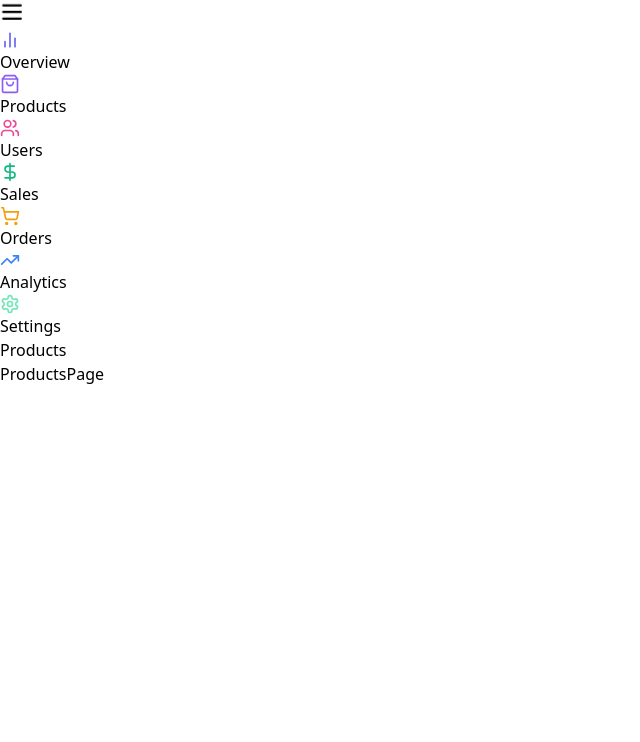
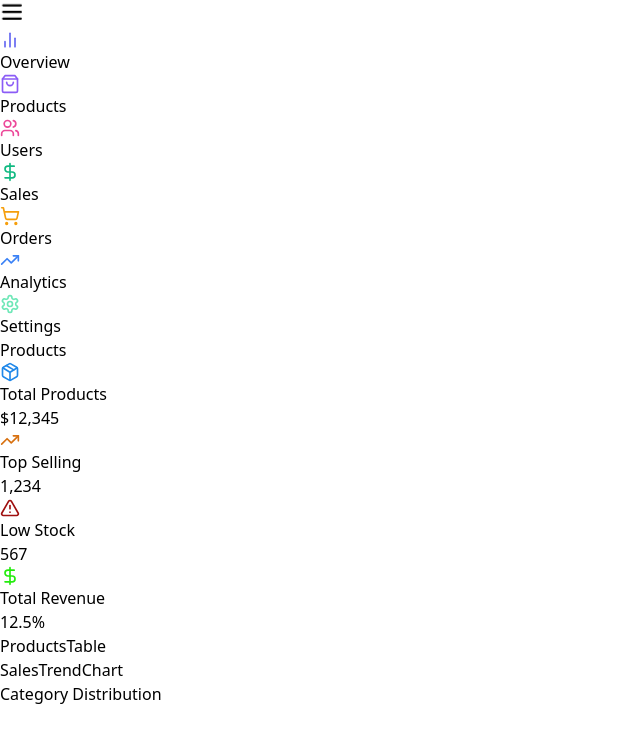
Before and after one commit to MirosBL45/dashboard, a React (Vite) app: page /products in a window 1280 px wide. Shown: the top 742 px of the page, without its empty margins (0-640 px from the left). Built offline with nearby package versions, Linux system fonts and the light colour scheme.

Commit message:
products page working

```diff
--- /dev/null
+++ b/src/components/common/BottomPageWrapper.jsx
@@ -0,0 +1,3 @@
+export default function BottomPageWrapper({ children }) {
+  return <div className="grid grid-col-1 lg:grid-cols-2 gap-8">{children}</div>;
+}
--- a/src/components/common/w-allCommon.jsx
+++ b/src/components/common/w-allCommon.jsx
@@ -2,5 +2,6 @@ import Header from './Header';
 import StatCard from './StatCard';
 import Sidebar from './Sidebar';
 import PageWrapper from './PageWrapper';
+import BottomPageWrapper from './BottomPageWrapper';
 
-export { Header, StatCard, Sidebar, PageWrapper };
+export { Header, StatCard, Sidebar, PageWrapper, BottomPageWrapper };
--- /dev/null
+++ b/src/components/products/ProductsTable.jsx
@@ -0,0 +1,3 @@
+export default function ProductsTable() {
+  return <div>ProductsTable</div>;
+}
--- /dev/null
+++ b/src/components/products/SalesTrendChart.jsx
@@ -0,0 +1,3 @@
+export default function SalesTrendChart() {
+  return <div>SalesTrendChart</div>;
+}
--- /dev/null
+++ b/src/components/products/w-allProducts.jsx
@@ -0,0 +1,4 @@
+import ProductsTable from './ProductsTable';
+import SalesTrendChart from './SalesTrendChart';
+
+export { ProductsTable, SalesTrendChart };
--- a/src/data/StatCardItems.jsx
+++ b/src/data/StatCardItems.jsx
@@ -1,4 +1,13 @@
-import { BarChart2, ShoppingBag, Users, Zap } from 'lucide-react';
+import {
+  BarChart2,
+  ShoppingBag,
+  Users,
+  Zap,
+  Package,
+  TrendingUp,
+  AlertTriangle,
+  DollarSign,
+} from 'lucide-react';
 
 export const STATCARD_ITEMS_OVP = [
   { name: 'Total Sales', icon: Zap, value: '$12,345', color: '#6366f1' },
@@ -11,3 +20,10 @@ export const STATCARD_ITEMS_OVP = [
     color: '#10B981',
   },
 ];
+
+export const STATCARD_ITEMS_PDP = [
+  { name: 'Total Products', icon: Package, value: '$12,345', color: '#2088e9' },
+  { name: 'Top Selling', icon: TrendingUp, value: '1,234', color: '#d87110' },
+  { name: 'Low Stock', icon: AlertTriangle, value: '567', color: '#9f0f0f' },
+  { name: 'Total Revenue', icon: DollarSign, value: '12.5%', color: '#23ec0d' },
+];
--- a/src/pages/OverviewPage.jsx
+++ b/src/pages/OverviewPage.jsx
@@ -1,6 +1,9 @@
-// import { motion } from 'framer-motion';
 import { STATCARD_ITEMS_OVP } from '../data/StatCardItems';
-import { StatCard, PageWrapper } from '../components/common/w-allCommon';
+import {
+  StatCard,
+  PageWrapper,
+  BottomPageWrapper,
+} from '../components/common/w-allCommon';
 import {
   SalesOverviewChart,
   CategoryDistributionChart,
@@ -28,11 +31,11 @@ export default function OverviewPage() {
       mainContent={
         <>
           {/* CHARTS */}
-          <div className="grid grid-cols-1 lg:grid-cols-2 gap-8">
+          <BottomPageWrapper>
             <SalesOverviewChart />
             <CategoryDistributionChart />
             <SalesChannelChart />
-          </div>
+          </BottomPageWrapper>
         </>
       }
     />
--- a/src/pages/ProductsPage.jsx
+++ b/src/pages/ProductsPage.jsx
@@ -1,11 +1,42 @@
-import { Header } from '../components/common/w-allCommon';
-// import { motion } from 'framer-motion';
+import { STATCARD_ITEMS_PDP } from '../data/StatCardItems';
+import {
+  StatCard,
+  PageWrapper,
+  BottomPageWrapper,
+} from '../components/common/w-allCommon';
+import {
+  ProductsTable,
+  SalesTrendChart,
+} from '../components/products/w-allProducts';
+import CategoryDistributionChart from '../components/overview/CategoryDistributionChart';
 
 export default function ProductsPage() {
   return (
-    <div className="flex-1 overflow-auto relative z-10">
-      <Header title="Products" />
-      ProductsPage
-    </div>
+    <PageWrapper
+      title={'Products'}
+      motionContent={
+        <>
+          {/* STATS */}
+          {STATCARD_ITEMS_PDP.map((item) => (
+            <StatCard
+              key={item.name}
+              name={item.name}
+              icon={item.icon}
+              value={item.value}
+              color={item.color}
+            />
+          ))}
+        </>
+      }
+      mainContent={
+        <>
+          <ProductsTable />
+          <BottomPageWrapper>
+            <SalesTrendChart />
+            <CategoryDistributionChart />
+          </BottomPageWrapper>
+        </>
+      }
+    />
   );
 }
```
